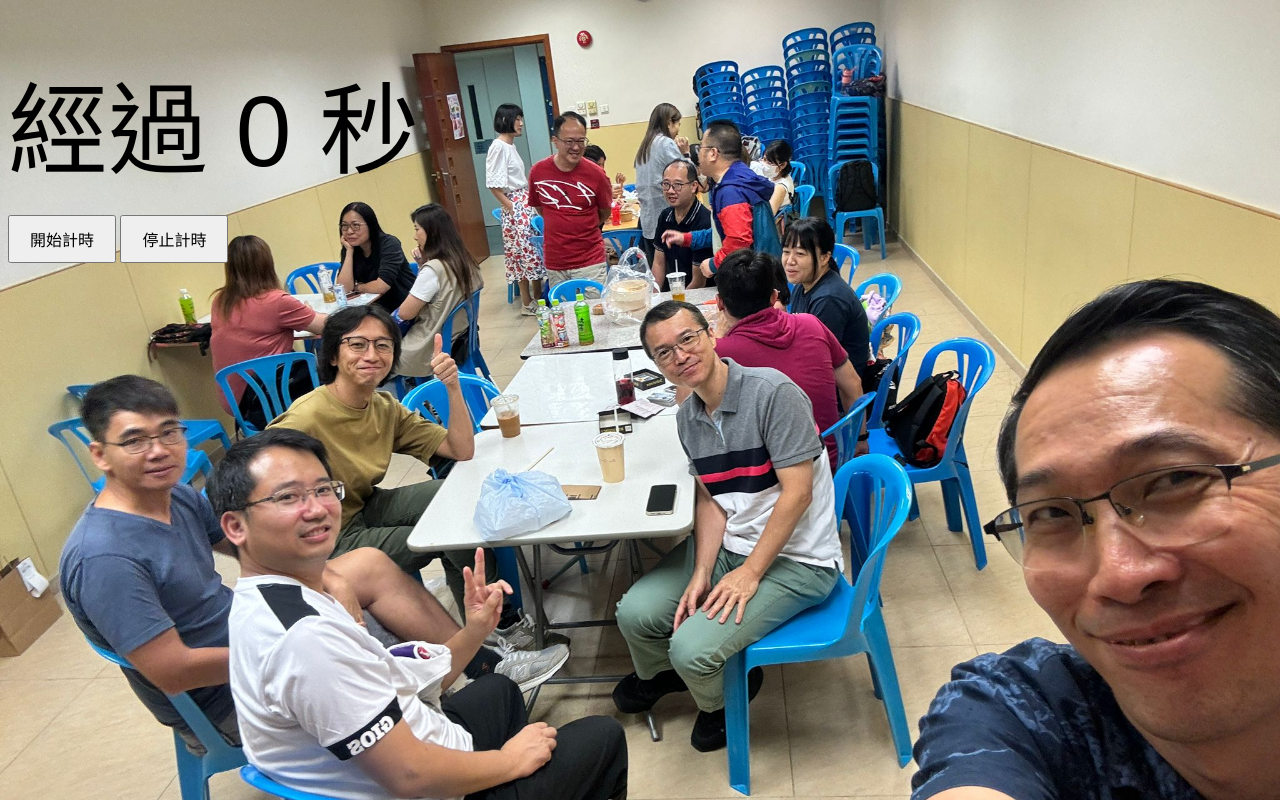
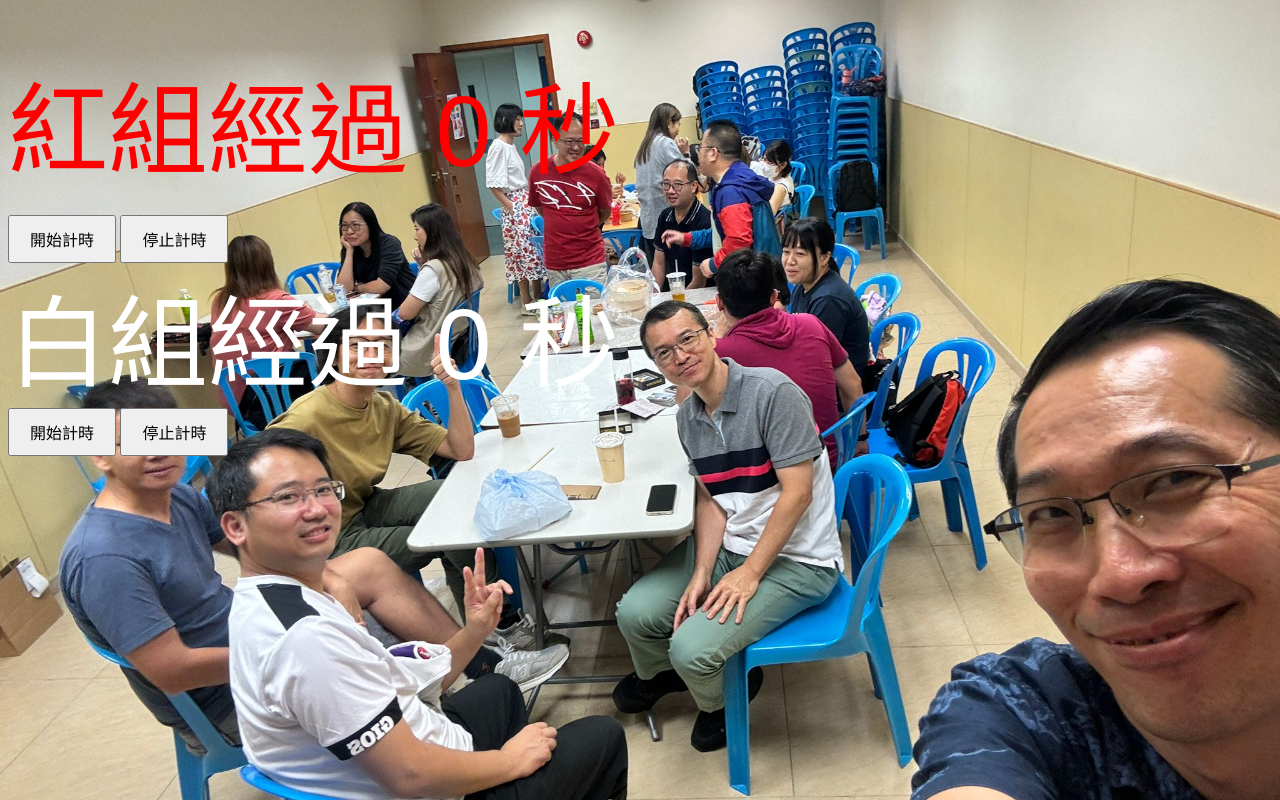
Before and after one commit to gerardh1/score_demo, a website: page timer.html in a window 1280 px wide. Drawn offline with Linux system fonts and the light colour scheme.

Commit message:
Add files via upload

```diff
--- a/timer.html
+++ b/timer.html
@@ -22,10 +22,15 @@
     </style>
 </head>
 <body>
-    <div style="background-color: transparent;width: 600px;">
-        <div id="timer" style="font-size: 100px;">經過 0 秒</div>
+    <div style="background-color: transparent;width: 700px;">
+        <div id="timer" style="font-size: 100px;color:red">紅組經過 0 秒</div>
         <button onclick="startTimer()">開始計時</button>
         <button onclick="stopTimer()">停止計時</button>
+    </div>
+    <div style="background-color: transparent;width: 700px;">
+        <div id="timerW" style="font-size: 100px;color:white">白組經過 0 秒</div>
+        <button onclick="startTimerW()">開始計時</button>
+        <button onclick="stopTimerW()">停止計時</button>
     </div>
     <script>
         let seconds = 0;
@@ -37,7 +42,7 @@
 
             timer = setInterval(() => {
                 seconds++;
-                document.getElementById('timer').innerText = `經過 ${seconds} 秒`;
+                document.getElementById('timer').innerText = `紅組經過 ${seconds} 秒`;
             }, 1000);
         }
 
@@ -45,6 +50,23 @@
             clearInterval(timer);
             timer = null; // 重置計時器變數
         }
+
+        let secondsW = 0;
+        let timerW;
+        function startTimerW() {
+            // 如果計時器已經在運行，則不重複啟動
+            if (timerW) return;
+
+            timerW = setInterval(() => {
+                secondsW++;
+                document.getElementById('timerW').innerText = `白組經過 ${secondsW} 秒`;
+            }, 1000);
+        }
+
+        function stopTimerW() {
+            clearInterval(timerW);
+            timerW = null; // 重置計時器變數
+        }
     </script>
 </body>
 </html>
```
